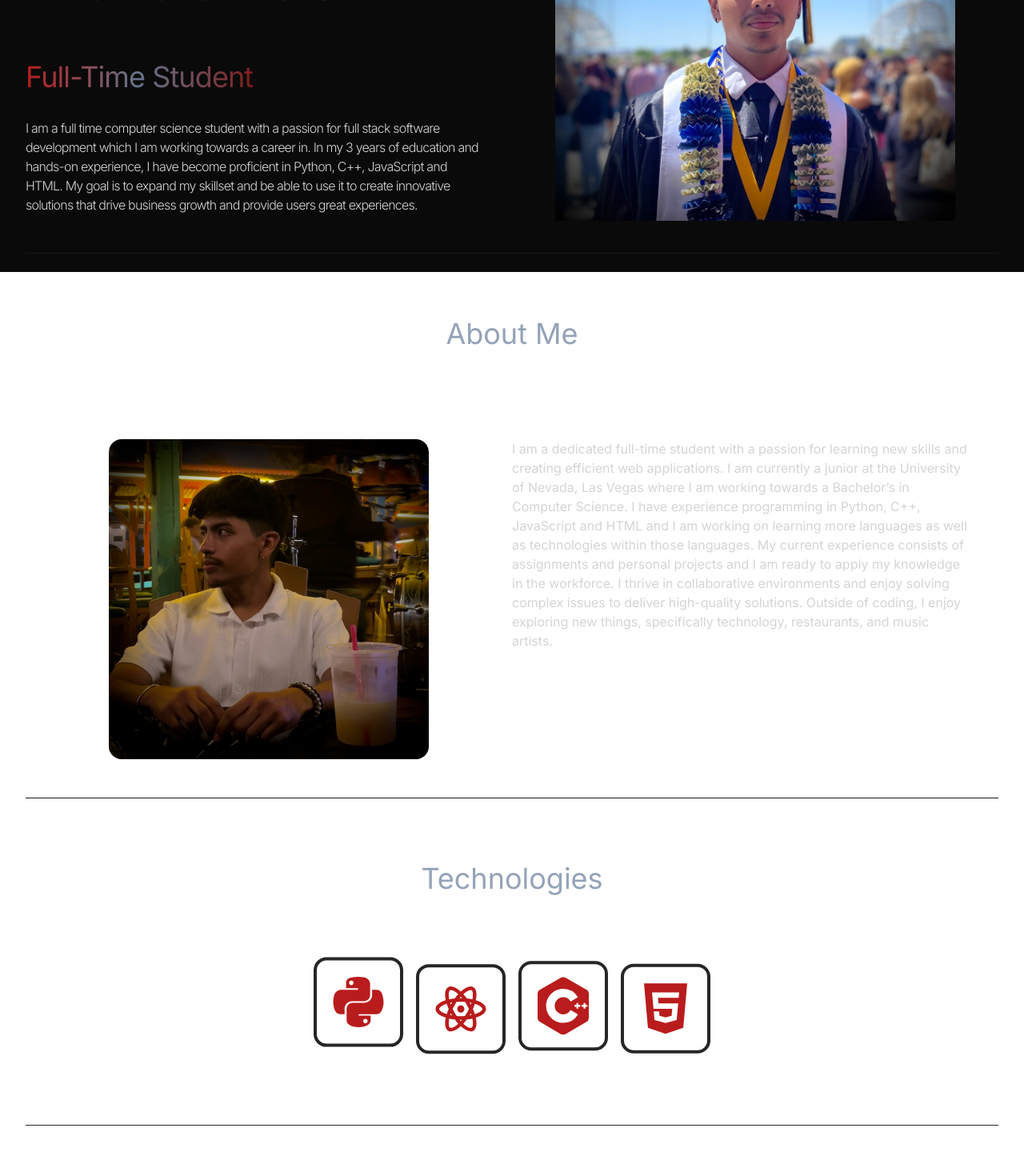
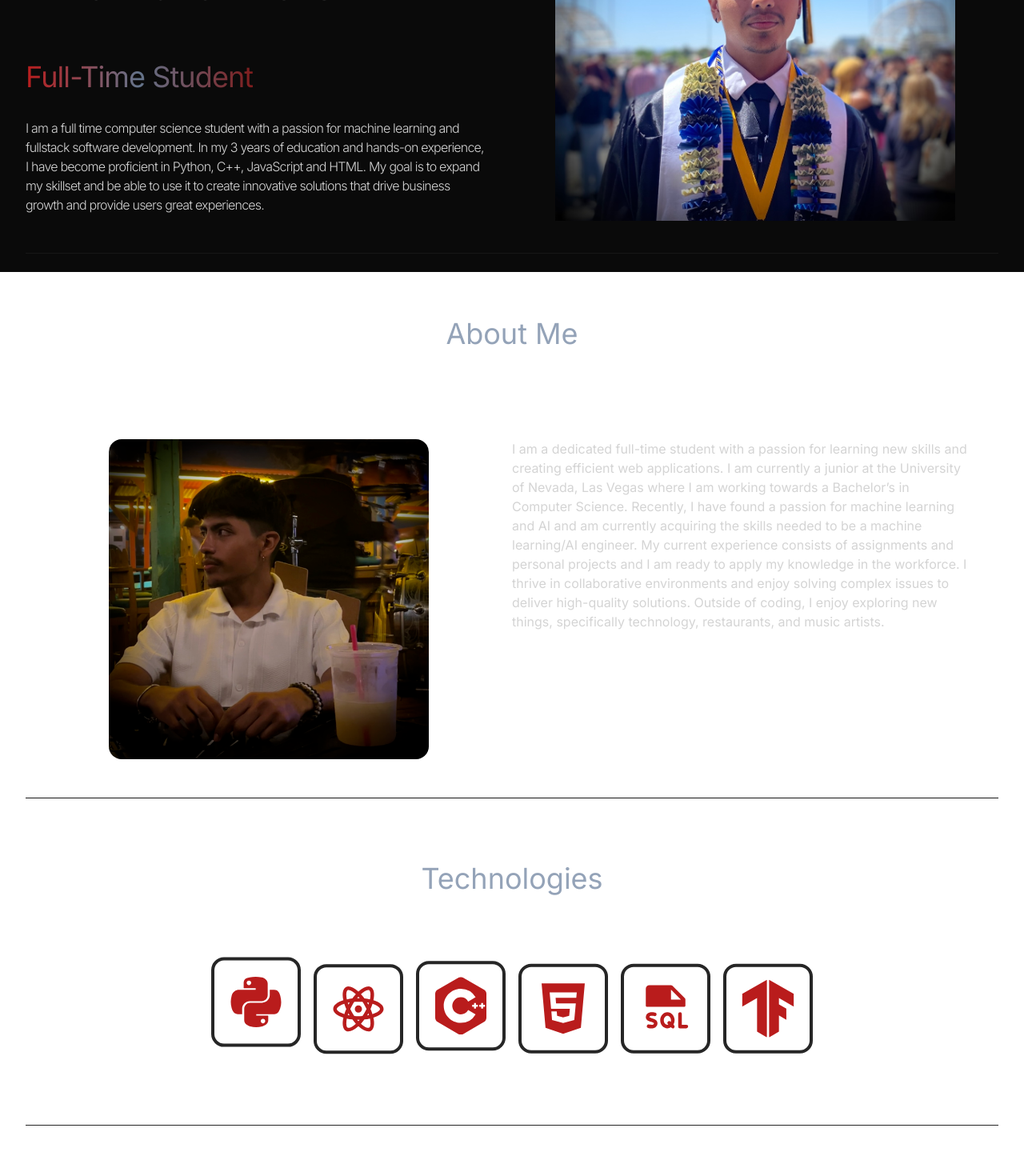
Before and after one commit to rac531/react-portfolio-ricardo, a React (Vite) app: page / in a window 1280 px wide. Shown: the part 460-1930 px from the top of the page at 80% size. Built offline with nearby package versions, Linux system fonts and the light colour scheme.

Commit message:
updated technologies and bio

```diff
--- a/src/components/Technologies.jsx
+++ b/src/components/Technologies.jsx
@@ -3,6 +3,8 @@ import { RiReactjsLine } from "react-icons/ri";
 import { SiCplusplus } from "react-icons/si";
 import { FaHtml5 } from "react-icons/fa";
 import { motion } from "framer-motion";
+import { PiFileSqlFill } from "react-icons/pi";
+import { SiTensorflow } from "react-icons/si";
 
 const iconVariants = (duration) => ({
   initial: { y: -10 },
@@ -66,6 +68,22 @@ const Technologies = () => {
         >
           <FaHtml5 className="text-7xl text-red-700" />
         </motion.div>
+        <motion.div
+          variants={iconVariants(3.5)}
+          initial="initial"
+          animate="animate"
+          className="rounded-2xl border-4 border-neutral-800 p-4"
+        >
+          <PiFileSqlFill className="text-7xl text-red-700" />
+        </motion.div>
+        <motion.div
+          variants={iconVariants(3.5)}
+          initial="initial"
+          animate="animate"
+          className="rounded-2xl border-4 border-neutral-800 p-4"
+        >
+          <SiTensorflow className="text-7xl text-red-700" />
+        </motion.div>
       </motion.div>
     </div>
   );
--- a/src/constants/index.js
+++ b/src/constants/index.js
@@ -3,17 +3,17 @@ import project3 from "../assets/projects/project-3.jpg";
 import project4 from "../assets/projects/project-4.jpg";
 import project5 from "../assets/projects/project-5.jpeg";
 
-export const HERO_CONTENT = `I am a full time computer science student with a passion for full stack
- software development which I am working towards a career in. In my 3 years of education and hands-on
+export const HERO_CONTENT = `I am a full time computer science student with a passion for machine
+ learning and fullstack software development. In my 3 years of education and hands-on
   experience, I have become proficient in Python, C++, JavaScript and HTML. My goal is to expand my skillset
    and be able to use it to create innovative solutions that drive business growth and provide users
     great experiences.`;
 
 export const ABOUT_TEXT = `I am a dedicated full-time student with a passion for learning new skills and creating
 efficient web applications. I am currently a junior at the University of Nevada, Las Vegas where I am working
-towards a Bachelor’s in Computer Science. I have experience programming in Python, C++, JavaScript and HTML
-and I am working on learning more languages as well as technologies within those languages. My current
-experience consists of assignments and personal projects and I am ready to apply my knowledge in the workforce.
+towards a Bachelor’s in Computer Science. Recently, I have found a passion for machine learning and AI and am
+currently acquiring the skills needed to be a machine learning/AI engineer. My current experience consists of
+assignments and personal projects and I am ready to apply my knowledge in the workforce.
 I thrive in collaborative environments and enjoy solving complex issues to deliver high-quality solutions.
  Outside of coding, I enjoy exploring new things, specifically technology, restaurants, and music artists.`;
 
```
